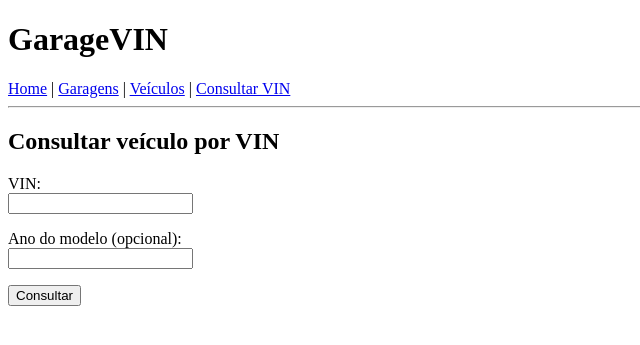
After one commit to Gabrieldanttasx/wsBackend-Fabrica26.1, a Django app: page /consultar-vin/ in a window 1280 px wide. The commit adds this page. Shown: the top 345 px of the page, without its empty margins (0-640 px from the left). Run offline with Django 5.2, Linux system fonts and the light colour scheme.

Commit message:
feat: integra consulta de veiculos por VIN

```diff
--- /dev/null
+++ b/garagem/services.py
@@ -0,0 +1,21 @@
+import requests
+
+BASE_URL = "https://vpic.nhtsa.dot.gov/api/vehicles"
+
+
+def decodificar_vin(vin, ano_modelo=""):
+    url = f"{BASE_URL}/DecodeVinValues/{vin}?format=json"
+
+    if ano_modelo:
+        url += f"&modelyear={ano_modelo}"
+
+    response = requests.get(url, timeout=10)
+    response.raise_for_status()
+
+    data = response.json()
+    resultados = data.get("Results", [])
+
+    if resultados:
+        return resultados[0]
+
+    return {}
--- a/garagem/templates/garagem/base.html
+++ b/garagem/templates/garagem/base.html
@@ -10,7 +10,8 @@
     <nav>
         <a href="{% url 'home' %}">Home</a> |
         <a href="{% url 'listar_garagens' %}">Garagens</a> |
-        <a href="{% url 'listar_veiculos' %}">Veículos</a>
+        <a href="{% url 'listar_veiculos' %}">Veículos</a> |
+        <a href="{% url 'consultar_vin' %}">Consultar VIN</a>
     </nav>
 
     <hr>
--- /dev/null
+++ b/garagem/templates/garagem/consulta_vin.html
@@ -0,0 +1,35 @@
+{% extends 'garagem/base.html' %}
+
+{% block content %}
+<h2>Consultar veículo por VIN</h2>
+
+<form method="post">
+    {% csrf_token %}
+    <p>
+        <label>VIN:</label><br>
+        <input type="text" name="vin">
+    </p>
+
+    <p>
+        <label>Ano do modelo (opcional):</label><br>
+        <input type="text" name="ano_modelo">
+    </p>
+
+    <button type="submit">Consultar</button>
+</form>
+
+{% if erro %}
+    <p>{{ erro }}</p>
+{% endif %}
+
+{% if resultado %}
+    <hr>
+    <h3>Resultado</h3>
+    <p><strong>Marca:</strong> {{ resultado.Make }}</p>
+    <p><strong>Modelo:</strong> {{ resultado.Model }}</p>
+    <p><strong>Ano:</strong> {{ resultado.ModelYear }}</p>
+    <p><strong>Fabricante:</strong> {{ resultado.Manufacturer }}</p>
+    <p><strong>Tipo de veículo:</strong> {{ resultado.VehicleType }}</p>
+    <p><strong>VIN consultado:</strong> {{ resultado.VIN }}</p>
+{% endif %}
+{% endblock %}
--- a/garagem/urls.py
+++ b/garagem/urls.py
@@ -13,4 +13,6 @@ urlpatterns = [
     path('veiculos/novo/', views.criar_veiculo, name='criar_veiculo'),
     path('veiculos/<int:pk>/editar/', views.editar_veiculo, name='editar_veiculo'),
     path('veiculos/<int:pk>/excluir/', views.excluir_veiculo, name='excluir_veiculo'),
+
+    path('consultar-vin/', views.consultar_vin, name='consultar_vin'),
 ]
--- a/garagem/views.py
+++ b/garagem/views.py
@@ -1,7 +1,7 @@
 from django.shortcuts import render, redirect, get_object_or_404
 from .models import Garagem, Veiculo
 from .forms import GaragemForm, VeiculoForm
-
+from .services import decodificar_vin
 
 def home(request):
     return render(request, 'garagem/home.html')
@@ -65,3 +65,25 @@ def excluir_veiculo(request, pk):
         veiculo.delete()
         return redirect('listar_veiculos')
     return render(request, 'garagem/veiculos/excluir.html', {'veiculo': veiculo})
+
+
+def consultar_vin(request):
+    resultado = None
+    erro = None
+
+    if request.method == 'POST':
+        vin = request.POST.get('vin', '').strip()
+        ano_modelo = request.POST.get('ano_modelo', '').strip()
+
+        if not vin:
+            erro = 'Digite um VIN.'
+        else:
+            try:
+                resultado = decodificar_vin(vin, ano_modelo)
+            except Exception:
+                erro = 'Não foi possível consultar a API neste momento.'
+
+    return render(request, 'garagem/consulta_vin.html', {
+        'resultado': resultado,
+        'erro': erro
+    })
```
